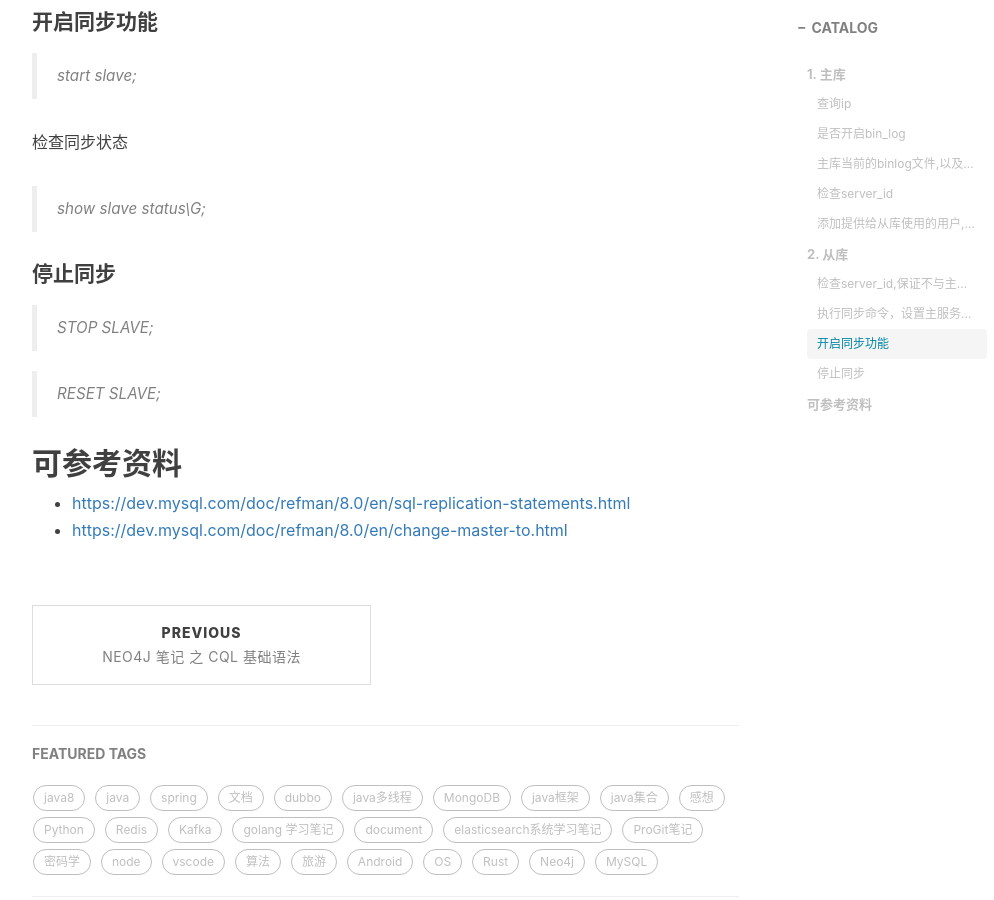
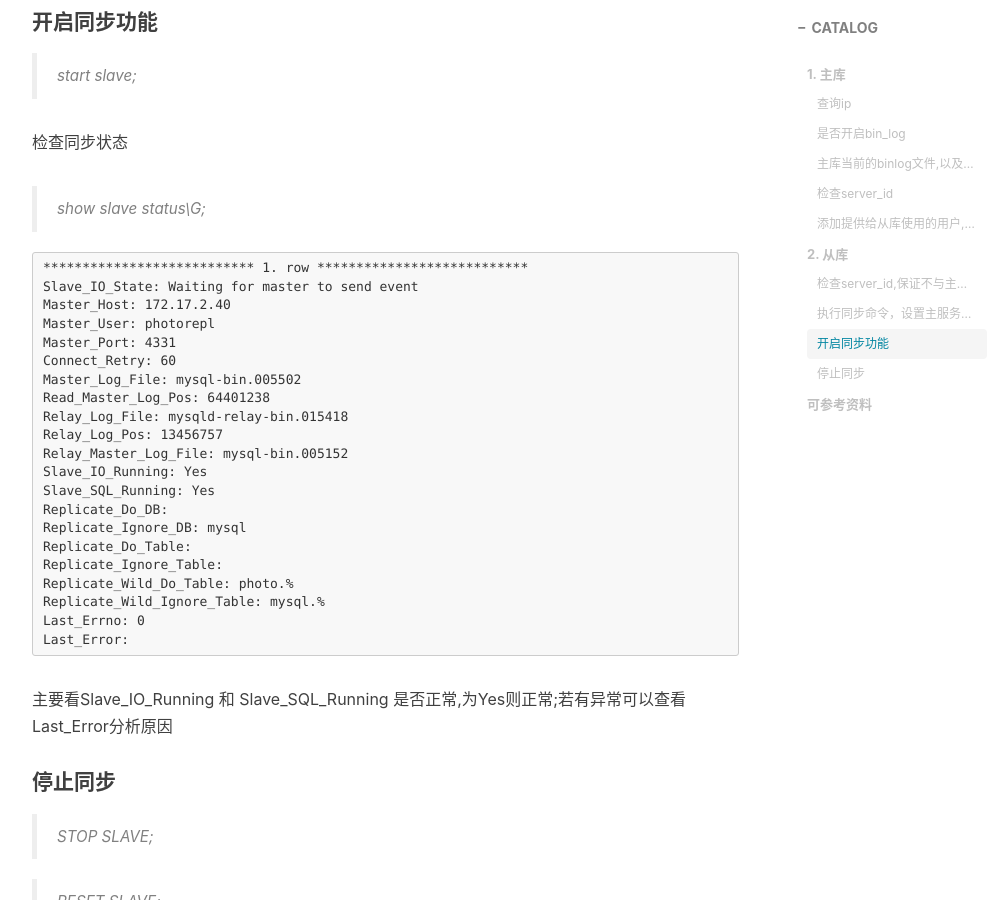
Before and after one commit to morningcat2018/morningcat2018.github.io, a Jekyll site: the page built from _posts/2024-04-18-[MySQL] 主从复制的配置笔记.md, in a window 1280 px wide and 900 px high, scrolled down 2863 px. Shown: the whole window, without its empty margins (233-1227 px from the left). Built offline with Jekyll 4.4.1, drawn with Linux system fonts in a browser that asks for light colours; nearby versions of some CDN libraries; comment, search, counter and statistics services are not loaded.

Commit message:
format binlog

````diff
--- a/_posts/2024-04-18-[MySQL] 主从复制的配置笔记.md
+++ b/_posts/2024-04-18-[MySQL] 主从复制的配置笔记.md
@@ -116,6 +116,32 @@ ip: 192.168.0.3
 
 > show slave status\G;
 
+```
+*************************** 1. row ***************************
+Slave_IO_State: Waiting for master to send event
+Master_Host: 172.17.2.40
+Master_User: photorepl
+Master_Port: 4331
+Connect_Retry: 60
+Master_Log_File: mysql-bin.005502
+Read_Master_Log_Pos: 64401238
+Relay_Log_File: mysqld-relay-bin.015418
+Relay_Log_Pos: 13456757
+Relay_Master_Log_File: mysql-bin.005152
+Slave_IO_Running: Yes
+Slave_SQL_Running: Yes
+Replicate_Do_DB:
+Replicate_Ignore_DB: mysql
+Replicate_Do_Table:
+Replicate_Ignore_Table:
+Replicate_Wild_Do_Table: photo.%
+Replicate_Wild_Ignore_Table: mysql.%
+Last_Errno: 0
+Last_Error:
+```
+
+主要看Slave_IO_Running 和 Slave_SQL_Running 是否正常,为Yes则正常;若有异常可以查看Last_Error分析原因
+
 #### 停止同步
 
 > STOP SLAVE;
````
